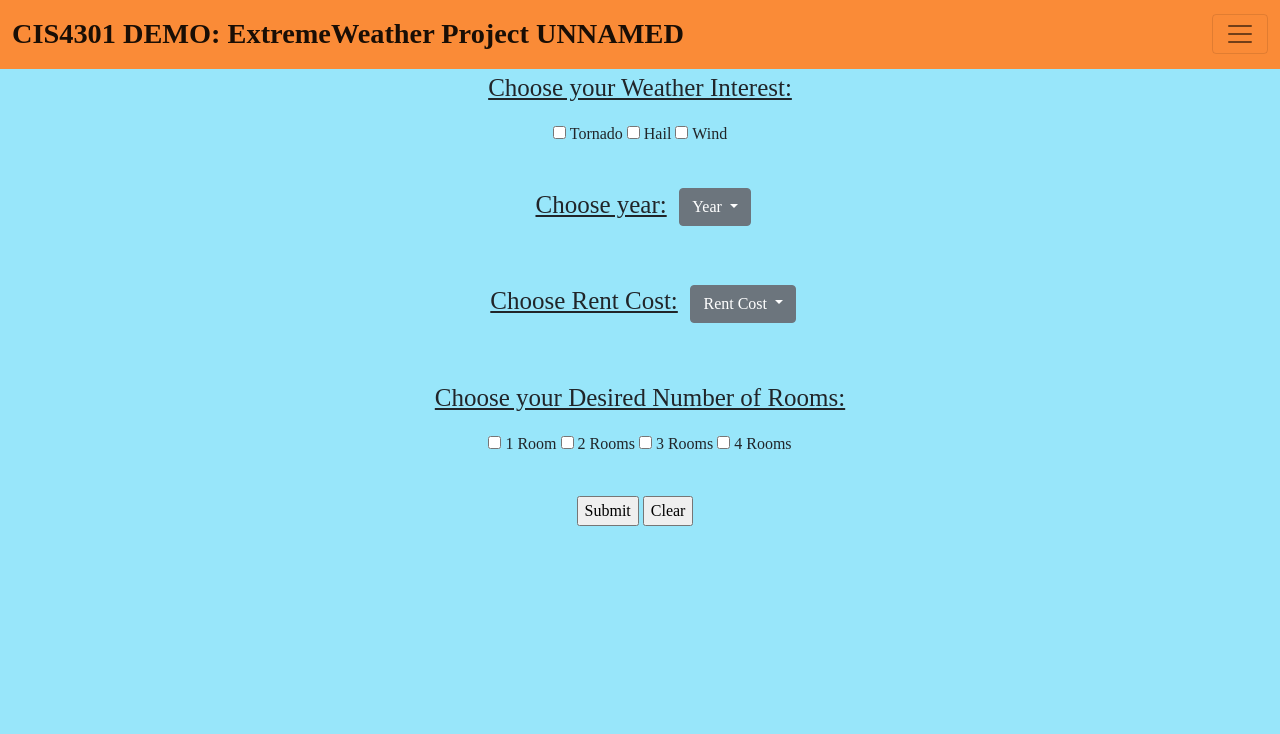
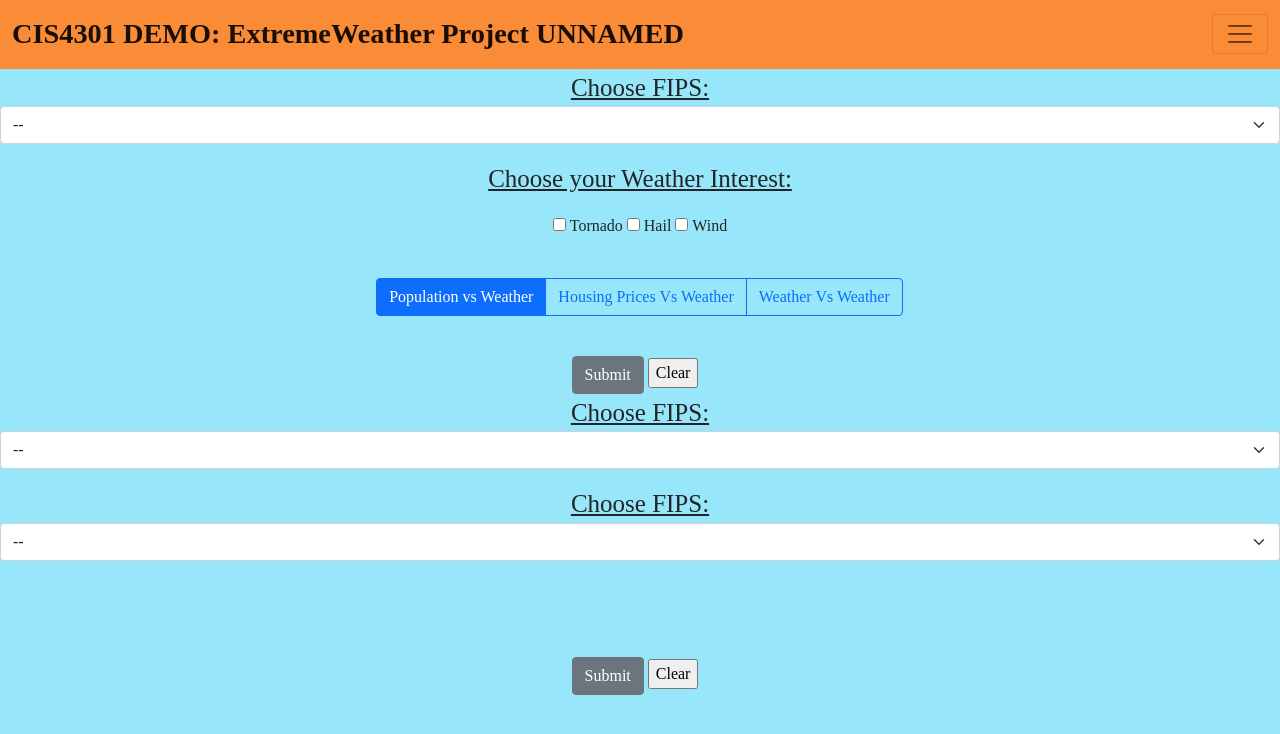
Before and after one commit to BrianMcDowell/ExtremeWeather, a Django app: template templates/WebsiteDesign/MainPage.html in a window 1280 px wide. Shown: the top 734 px of the page. Run offline with Django 4.2, Linux system fonts and the light colour scheme; the template is opened without the code that fills it: most values are stand-ins (such as "Sample title", 1, 10 or a date in 2020).

Commit message:
Implementing oracledb and chart.js

```diff
--- a/requirements.txt
+++ b/requirements.txt
@@ -1,2 +1,3 @@
 gunicorn==20.1.0
 django==4.1
+oracledb==1.3.0
--- a/templates/WebsiteDesign/MainPage.html
+++ b/templates/WebsiteDesign/MainPage.html
@@ -6,13 +6,15 @@
         <link href="https://cdn.jsdelivr.net/npm/bootstrap@5.0.2/dist/css/bootstrap.min.css" rel="stylesheet" integrity="sha384-EVSTQN3/azprG1Anm3QDgpJLIm9Nao0Yz1ztcQTwFspd3yD65VohhpuuCOmLASjC" crossorigin="anonymous">
         <link rel="stylesheet" type="text/css" href="MainPageClass.css">
 
+        <script src="https://cdn.jsdelivr.net/npm/chart.js"></script>
+
         <!-- Bootstrap JS (and dependencies) -->
         <script src="https://code.jquery.com/jquery-3.6.0.min.js"></script>
         <script src="https://cdn.jsdelivr.net/npm/bootstrap@5.0.2/dist/js/bootstrap.bundle.min.js" integrity="sha384-MrcW6ZMFYlzcLA8Nl+NtUVF0sA7MsXsP1UyJoMp4YLEuNSfAP+JcXn/tWtIaxVXM" crossorigin="anonymous"></script>
-
     </head>
     <body class="mainBody">
-    <form id = "weatherForm" style="text-align: center;">
+
+
         <nav class="navbar sticky-top navbar-light" style="background-color: #fa8b37;">
           <div class="container-fluid">
               <a class="navbar-brand titleText" href="#"><b>CIS4301 DEMO: ExtremeWeather Project UNNAMED</b></a>
@@ -37,65 +39,185 @@
             </div>
           </div>
         </nav>
+
+        <form action="" id="weatherForm" style="text-align: center;" method="post">
+            {% csrf_token %}
+        <p class="categoryOption">
+            <u>Choose FIPS:</u>
+            <select class="form-select" name="selectfips" aria-label="FIPS Select">
+                <option value="--" selected>--</option>
+                {% for iter in location_data %}
+                    <option value={{ iter.0 }}>{{ iter.2 }} - {{ iter.0 }} - {{ iter.1 }}</option>
+                {% endfor %}
+
+            </select>
+        </p>
+
         <!-- CHOOSE WEATHER INTEREST -->
         <p class="categoryOption"><u>Choose your Weather Interest:</u></p>
         <div class="checkbox-group" id="WeatherCheckbox">
-      <input type="checkbox" id="option1" name="options[]" value="Tornado">
+          <input type="checkbox" id="option1" name="Tornado" value="TORN">
           <label for="option1">Tornado</label>
-      <input type="checkbox" id="option2" name="options[]" value="Hail">
+          <input type="checkbox" id="option2" name="Hail" value="HAIL">
           <label for="option2">Hail</label>
-      <input type="checkbox" id="option3" name="options[]" value="Wind">
+          <input type="checkbox" id="option3" name="Wind" value="WIND">
           <label for="option3">Wind</label>
         </div>
 
         <p><br></p>
-    <!-- CHOOSE YEAR -->
-    <div class="dropdown" id="YearDropdown">
-      <p class="categoryOption"> <u>Choose year:</u>
-        <button class="btn btn-secondary dropdown-toggle" style="display: inline-block; position: relative; left: 0.5%;" type="button" id="YearDropMenu" data-toggle="dropdown" aria-expanded="false">
-        Year
-      </button>
-      <ul class="dropdown-menu dropdown-menu-dark" aria-labelledby="YearDropMenu">
-        <li><a class="dropdown-item" href="#">Year 1</a></li>
-        <li><a class="dropdown-item" href="#">Year 2</a></li>
-        <li><a class="dropdown-item" href="#">Year 3</a></li>
-      </ul></p>
-    </div>
+        <div class="btn-group" role="group" aria-label="Basic radio toggle button group">
+            <input type="radio" class="btn-check" name="btnradio" id="btnradio1" autocomplete="off" value="pop" checked>
+            <label class="btn btn-outline-primary" for="btnradio1">Population vs Weather</label>
 
-    <p><br></p>
-    <!-- CHOOSE RENT COST -->
-    <div class="dropdown" id="RentDropdown">
-      <p class="categoryOption"> <u>Choose Rent Cost:</u>
-        <button class="btn btn-secondary dropdown-toggle" style="display: inline-block; position: relative; left: 0.5%;" type="button" id="RentDropMenu" data-bs-toggle="dropdown" aria-expanded="false">
-        Rent Cost
-      </button>
-      <ul class="dropdown-menu dropdown-menu-dark" aria-labelledby="RentDropMenu">
-        <li><a class="dropdown-item" href="#">Action</a></li>
-        <li><a class="dropdown-item" href="#">Another action</a></li>
-        <li><a class="dropdown-item" href="#">Something else here</a></li>
-      </ul></p>
-    </div>
+            <input type="radio" class="btn-check" name="btnradio" id="btnradio2" autocomplete="off" value="hpi">
+            <label class="btn btn-outline-primary" for="btnradio2">Housing Prices Vs Weather</label>
 
-
-    <p><br></p>
-    <!-- CHOOSE NUMBER OF ROOMS -->
-    <p class="categoryOption"><u>Choose your Desired Number of Rooms:</u></p>
-    <div class="checkbox-group" id="RoomsCheckbox">
-      <input type="checkbox" id="option1" name="options[]" value="OneRoom">
-      <label for="option1">1 Room</label>
-      <input type="checkbox" id="option2" name="options[]" value="TwoRooms">
-      <label for="option2">2 Rooms</label>
-      <input type="checkbox" id="option3" name="options[]" value="ThreeRooms">
-      <label for="option3">3 Rooms</label>
-        <input type="checkbox" id="option3" name="options[]" value="FourRooms">
-      <label for="option3">4 Rooms</label>
+            <input type="radio" class="btn-check" name="btnradio" id="btnradio3" autocomplete="off" value="xw">
+            <label class="btn btn-outline-primary" for="btnradio3">Weather Vs Weather</label>
         </div>
 
         <!-- SUBMIT AND CLEAR BUTTONS -->
         <p><br></p>
-    <input type="submit" value="Submit" class="submitBtn">
+        <input type="submit" value="Submit" class="btn btn-secondary">
+        <input type="hidden" name="onefips">
         <input type="button" value="Clear" onclick="resetForm()" class="clearBtn">
         </form>
+
+        {% if the_chart.ioi != "xw"  and the_chart.fips_ct == 1%}
+            <div>
+                <p>Item of Interest: {{ the_chart.ioi|safe }}</p>
+                <p>Weather events: {{ the_chart.events|safe }}</p>
+            <p>{{ the_chart|length }}</p>
+            </div>
+            <div>
+                <canvas id="myChart" width="400" height="400"></canvas>
+            </div>
+            <script>
+                let yr={{ the_chart.yr|safe }};
+                let d1={{ the_chart.d1|safe }};
+                let d2={{ the_chart.d2|safe }};
+                let ctx = document.getElementById('myChart');
+
+                let myChart = new Chart(ctx, {
+                    data: {
+                        labels: yr,
+                        datasets: [
+                            {type: 'line', label: 'Item of Interest', data: d1, yAxisID: 'y1',},
+                            {type: 'bar', label: 'Weather Events', data: d2, yAxisID: 'y2',},
+                        ]
+                    },
+                    options: {
+                        responsive: true,
+                        scales: {
+                            y1: {
+                                type: 'linear',
+                                display: true,
+                                position: 'left',
+                            },
+                            y2: {
+                                type: 'linear',
+                                display: true,
+                                position: 'right',
+                                grid: {drawOnChartArea: false,}
+                            }
+                        }
+                    }
+                });
+            </script>
+        {% elif the_chart.fips_ct == 1 %}
+            <div>
+                <p>{{ the_chart.ioi|safe }}</p>
+                <canvas id="xwChart" width="400" height="400"></canvas>
+            </div>
+            <script>
+                let yr={{ the_chart.yr|safe }};
+                let d1={{ the_chart.d1|safe }};
+                let d2={{ the_chart.d2|safe }};
+                let d3={{ the_chart.d3|safe }};
+                let ctx = document.getElementById('xwChart');
+
+                let xwChart = new Chart(ctx, {
+                    data: {
+                        labels: yr,
+                        datasets: [
+                            {type: 'bar', label: 'Tornado', data: d1,},
+                            {type: 'bar', label: 'Hail', data: d2,},
+                            {type: 'bar', label: 'Wind', data: d3,},
+                        ]
+                    },
+                    options: {
+                        responsive: true,
+                    }
+                });
+            </script>
+        {% endif %}
+
+
+        <!-- Comparing two counties -->
+        <form action="" id="weatherForm" style="text-align: center;" method="post">
+            {% csrf_token %}
+        <p class="categoryOption">
+            <u>Choose FIPS:</u>
+            <select class="form-select" name="selectfips1" aria-label="FIPS Select">
+                <option value="--" selected>--</option>
+                {% for iter in location_data %}
+                    <option value={{ iter.0 }}>{{ iter.2 }} - {{ iter.0 }} - {{ iter.1 }}</option>
+                {% endfor %}
+            </select>
+        </p>
+
+        <p class="categoryOption">
+            <u>Choose FIPS:</u>
+            <select class="form-select" name="selectfips2" aria-label="FIPS Select">
+                <option value="--" selected>--</option>
+                {% for iter in location_data %}
+                    <option value={{ iter.0 }}>{{ iter.2 }} - {{ iter.0 }} - {{ iter.1 }}</option>
+                {% endfor %}
+            </select>
+        </p>
+
+
+        <p><br></p>
+
+
+        <!-- SUBMIT AND CLEAR BUTTONS -->
+        <p><br></p>
+        <input type="submit" value="Submit" class="btn btn-secondary">
+        <input type="hidden" name="twofips">
+        <input type="button" value="Clear" onclick="resetForm()" class="clearBtn">
+        </form>
+
+        {% if the_chart.fips_ct == 2 %}
+            <div>
+                <p>Item of Interest: {{ the_chart.ioi|safe }}</p>
+                <p>Weather events: {{ the_chart.events|safe }}</p>
+            <p>{{ the_chart|length }}</p>
+            </div>
+            <div>
+                <canvas id="fipsChart" width="500" height="500"></canvas>
+            </div>
+            <script>
+                let yr={{ the_chart.yr|safe }};
+                let d1={{ the_chart.d1|safe }};
+                let d2={{ the_chart.d2|safe }};
+                let ctx2 = document.getElementById('fipsChart');
+
+                let fipsChart = new Chart(ctx2, {
+                    data: {
+                        labels: yr,
+                        datasets: [
+                            {type: 'line', label: 'avg event 1', data: d1,},
+                            {type: 'line', label: 'avg event 2', data: d2,},
+                        ]
+                    },
+                    options: {
+                        responsive: false,
+                    }
+                });
+            </script>
+        {%  endif %}
+
+
     <!-- Entire Form Reset function -->
     <script>
         function resetForm() {
```
Also changed, not shown: ew/views.py (+179 -1 lines), 1 other file. Lines whose indentation alone changed are shown as unchanged.
